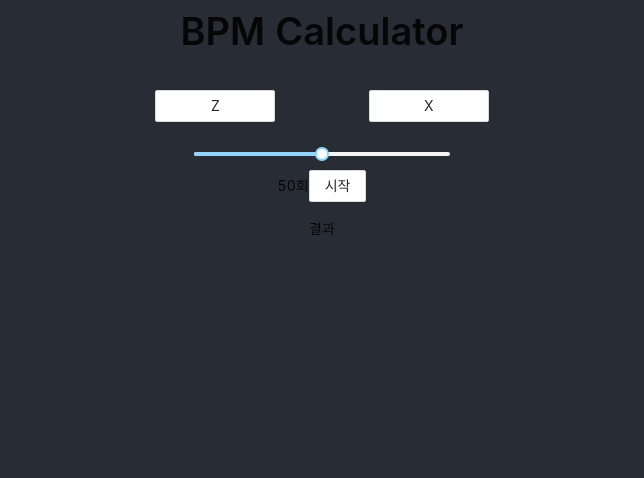
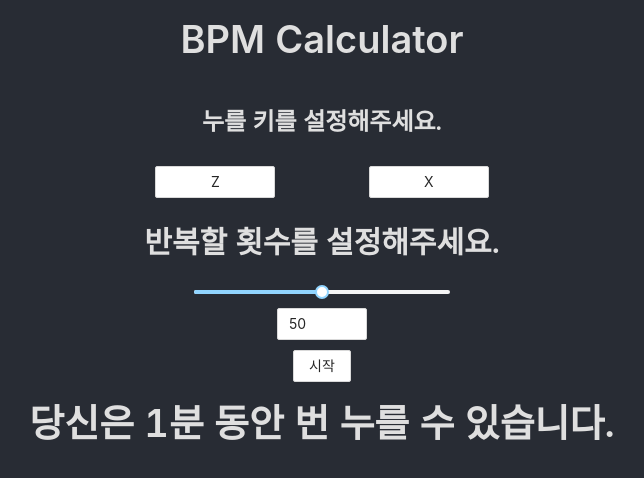
Before and after one commit to wildDoubt/react-webgame, a React (Create React App) app in the folder 7. BPM calculator/bpm-calculator/: page / in a window 1280 px wide. Shown: the top 478 px of the page, without its empty margins (318-962 px from the left). Built offline with nearby package versions, Linux system fonts and the light colour scheme.

Commit message:
update bpm calculator

```diff
--- a/7. BPM calculator/bpm-calculator/src/App.js
+++ b/7. BPM calculator/bpm-calculator/src/App.js
@@ -4,10 +4,14 @@ import 'antd/dist/antd.css';
 import './App.css';
 import BPMTitle from './BPM/BPMTitle';
 import BPMForm from './BPM/BPMForm';
-import BPMCount from './BPM/BPMCount';
 import BPMKeyInput from './BPM/BPMKeyInput';
+import Title from "antd/es/typography/Title";
 
-const style = {padding: '8px 0', textAlign: 'center'};
+const style = {
+    padding: '8px 0',
+    textAlign: 'center',
+    color:'#DFDFDF',
+};
 
 const App = () => (
     <>
@@ -15,7 +19,12 @@ const App = () => (
             <Col
                 span={24}
                 style={style}>
-                <BPMTitle/>
+                <BPMTitle style={style}/>
+            </Col>
+        </Row>
+        <Row justify="center">
+            <Col span={24}>
+                <Title level={3} style={style}>누를 키를 설정해주세요.</Title>
             </Col>
         </Row>
         <Row justify="center">
@@ -26,14 +35,7 @@ const App = () => (
             <Col
                 span={24}
                 style={style}>
-                <BPMForm/>
-            </Col>
-        </Row>
-        <Row>
-            <Col
-                span={24}
-                style={style}>
-                <BPMCount/>
+                <BPMForm style={style}/>
             </Col>
         </Row>
     </>
--- a/7. BPM calculator/bpm-calculator/src/BPM/BPMCount.js
+++ b/7. BPM calculator/bpm-calculator/src/BPM/BPMCount.js
@@ -1,9 +1,20 @@
+import {Input, InputNumber} from 'antd';
+import React, {useState, useRef} from 'react';
 
-function BPMCount(){
+function BPMCount({disabled, valueInfo, setValue}) {
+    const onChangeInputNumber = (value) => {
+        setValue({value: value});
+    }
+
     return (
-        <>
-            결과
-        </>
+        <InputNumber
+            disabled={disabled}
+            min={valueInfo.minValue}
+            max={valueInfo.maxValue}
+            maxLength={2}
+            value={valueInfo.value}
+            onChange={onChangeInputNumber}/>
     )
 }
+
 export default BPMCount;
--- a/7. BPM calculator/bpm-calculator/src/BPM/BPMForm.js
+++ b/7. BPM calculator/bpm-calculator/src/BPM/BPMForm.js
@@ -1,31 +1,45 @@
 import {Button, Slider} from 'antd';
-import React, {useState} from 'react';
+import React, {useState, useRef} from 'react';
+import BPMCount from "./BPMCount";
+import Title from "antd/es/typography/Title";
+import BPMResult from "./BPMResult";
 
-function BPMForm() {
-    const [inputValue, setInputValue] = useState(50);
+function BPMForm({style}) {
+    const [inputValue, setInputValue] = useState({value:50, minValue:10, maxValue:90});
+    const [disabled, setDisabled] = useState(false);
+    const [keyCount, setKeyCount] = useState(0)
+    const [keyRecord, setKeyRecord] = useState(false);
 
     const onChangeSlider = (value) => {
-        setInputValue(value);
+        setInputValue({value:value});
+    }
+
+    const onClickStartButton = ()=>{
+        setDisabled(true);
+        setKeyRecord(true);
     }
 
     return (
         <>
+            <Title level={2} style={style}>반복할 횟수를 설정해주세요.</Title>
             <Slider
-                min={10}
-                max={90}
-                defaultValue={50}
+                disabled={disabled}
+                min={inputValue.minValue}
+                max={inputValue.maxValue}
+                defaultValue={inputValue.value}
                 style={
                     {
                         width: '20%',
                         margin: '10px auto',
-
                     }
                 }
                 onChange={onChangeSlider}
-                value={typeof inputValue === 'number' ? inputValue : 0}
+                value={typeof inputValue.value === 'number' ? inputValue.value : 0}
             />
-            {inputValue}회
-            <Button>시작</Button>
+            <BPMCount disabled={disabled} valueInfo={inputValue} setValue={setInputValue}/>
+            <br/>
+            <Button onClick={onClickStartButton} style={{margin:'10px auto'}}>시작</Button>
+            <BPMResult style={style}/>
         </>
     )
 }
--- a/7. BPM calculator/bpm-calculator/src/BPM/BPMKeyInput.js
+++ b/7. BPM calculator/bpm-calculator/src/BPM/BPMKeyInput.js
@@ -9,15 +9,13 @@ function BPMKeyInput({keyValue}) {
     }
 
     return (
-        <>
         <Input
             {...value}
-                style={{width:120,textAlign:'center'}}
+            style={{width: 120, textAlign: 'center'}}
             maxLength={1}
             placeholder="Choose a key"
             defaultValue={keyValue}
             onChange={onChangeInput}/>
-        </>
     )
 }
 
--- /dev/null
+++ b/7. BPM calculator/bpm-calculator/src/BPM/BPMResult.js
@@ -0,0 +1,22 @@
+import Title from "antd/es/typography/Title";
+import {useState} from 'react';
+
+function BPMResult({style, valueInfo}) {
+    const [state, setState] = useState('waiting');
+
+    const renderResult = () => {
+        return state === 'waiting'
+            ? <Title style={style}>
+                당신은 1분 동안 {valueInfo}번 누를 수 있습니다.
+            </Title>
+            : null;
+    }
+
+    return (
+        <>
+            {renderResult()}
+        </>
+    )
+}
+
+export default BPMResult;
--- a/7. BPM calculator/bpm-calculator/src/BPM/BPMTitle.js
+++ b/7. BPM calculator/bpm-calculator/src/BPM/BPMTitle.js
@@ -1,11 +1,11 @@
-import { Typography } from 'antd';
+import {Typography} from 'antd';
+
 const {Title} = Typography;
 
-function BPMTitle(style){
+function BPMTitle({style}) {
     return (
-        <>
-            <Title style={style}>BPM Calculator</Title>
-        </>
+        <Title style={style}>BPM Calculator</Title>
     )
 }
+
 export default BPMTitle;
```
Lines whose indentation alone changed are shown as unchanged.
